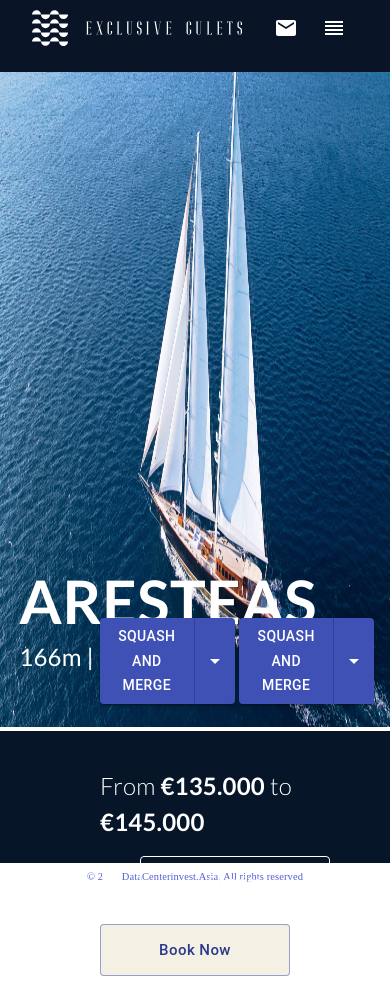
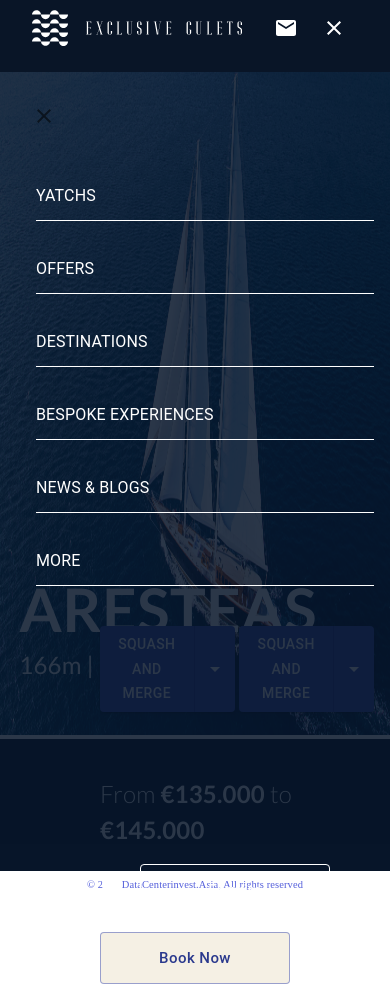
Before and after one commit to Birajpokharel11/Responsive-Menubar, a React (Create React App) app: page / in a window 390 px wide. Both pictures are taken after a click on the button 334 px from the left and 28 px from the top of the page. Built offline with nearby package versions, Linux system fonts and the light colour scheme.

Commit message:
Responsive drawer

```diff
--- a/src/layouts/Minimal/components/Topbar.jsx
+++ b/src/layouts/Minimal/components/Topbar.jsx
@@ -144,28 +144,31 @@ import PhoneEnabledIcon from '@material-ui/icons/PhoneEnabled';
 import EmailIcon from '@material-ui/icons/Email';
 import PersonIcon from '@material-ui/icons/Person';
 import { Hidden } from '@material-ui/core';
-import ReorderIcon from '@material-ui/icons/Reorder';
+import MenuIcon from '@material-ui/icons/Menu';
+import SwipeableDrawer from '@material-ui/core/SwipeableDrawer';
+import Drawer from '@material-ui/core/Drawer';
+import CloseIcon from '@material-ui/icons/Close';
+import ListItem from '@material-ui/core/ListItem';
+import ListItemIcon from '@material-ui/core/ListItemIcon';
+import ListItemText from '@material-ui/core/ListItemText';
+import List from '@material-ui/core/List';
 
-function ElevationScroll(props) {
-  const { children } = props;
-  const trigger = useScrollTrigger({
-    disableHysteresis: true,
-    threshold: 100
-  });
-
-  return React.cloneElement(children, {
-    elevation: trigger ? 4 : 0
-  });
-}
+const drawerWidth = 400;
 const useStyles = makeStyles((theme) => ({
   toolbarMargin: {
-    ...theme.mixins.toolbar
+    ...theme.mixins.toolbar,
+    marginTop: '8px'
   },
   logo: {
     maxWidth: ' 210px',
     minHeight: '35.84px'
   },
-  AppBar: { backgroundColor: '#091527', height: '72px', maxWidth: '100%' },
+  AppBar: {
+    backgroundColor: '#091527',
+    height: '72px',
+    maxWidth: '100%',
+    zIndex: theme.zIndex.modal + 1
+  },
   tab: {
     fontFamily: 'Lato',
     fontStyle: 'normal',
@@ -183,6 +186,25 @@ const useStyles = makeStyles((theme) => ({
     [theme.breakpoints.down('lg')]: {
       padding: '0px,0px,0px,32px'
     }
+  },
+  drawer: {
+    backgroundColor: '#091527'
+  },
+  drawerPaper: {
+    width: drawerWidth,
+    backgroundColor: '#071529D9',
+    [theme.breakpoints.down('755')]: {
+      width: '80%'
+    },
+    [theme.breakpoints.down('700')]: {
+      width: '100%'
+    }
+  },
+  listStyle: {
+    marginTop: '24px'
+  },
+  hide: {
+    display: 'none'
   }
 }));
 
@@ -190,18 +212,22 @@ export default function Header(props) {
   const classes = useStyles();
 
   const [value, setValue] = useState(0);
-  const [anchorEl, setAnchorEl] = React.useState(null);
+  const [mobileOpen, setMobileOpen] = useState(false);
   const [open, setOpen] = useState(false);
-  const [selectedIndex, setSelectedIndex] = useState(0);
 
   const handelChange = (e, value) => {
     setValue(value);
   };
-  const handleClick = (event) => {
-    setAnchorEl(event.currentTarget);
+
+  const handleDrawerOpen = () => {
+    setMobileOpen(true);
     setOpen(true);
   };
 
+  const handleDrawerClose = () => {
+    setMobileOpen(false);
+    setOpen(false);
+  };
   useEffect(() => {
     if (window.location.pathname === '/' && value !== 0) {
       setValue(0);
@@ -245,7 +271,7 @@ export default function Header(props) {
                 width="330"
               />
             </Button>
-            <Hidden lgUp>
+            <Hidden xlUp>
               <div style={{ flexGrow: 1 }} />
             </Hidden>
             <Hidden mdDown>
@@ -258,7 +284,7 @@ export default function Header(props) {
                 <Tab
                   label=""
                   component={Link}
-                  to="/YATCHS"
+                  to="/"
                   style={{ display: 'none', padding: '0', margin: '0' }}
                 />
                 <Tab
@@ -336,19 +362,72 @@ export default function Header(props) {
                   }}
                 />
               </Hidden>
-              <IconButton color="inherit">
-                <ReorderIcon />
-              </IconButton>{' '}
+              <IconButton
+                color="inherit"
+                edge="end"
+                onClick={handleDrawerOpen}
+                className={clsx(mobileOpen && classes.hide)}
+              >
+                <MenuIcon />
+              </IconButton>
+              <IconButton
+                onClick={handleDrawerClose}
+                color="inherit"
+                className={clsx(!mobileOpen && classes.hide)}
+              >
+                <CloseIcon />
+              </IconButton>
             </Hidden>
           </Toolbar>
         </Container>
       </AppBar>
       <div className={classes.toolbarMargin} />
+      <Drawer
+        className={classes.drawer}
+        variant="persistent"
+        anchor="right"
+        open={open}
+        classes={{
+          paper: classes.drawerPaper
+        }}
+      >
+        <div style={{ padding: '92px 0 92px 20px' }}>
+          <IconButton onClick={handleDrawerClose}>
+            <CloseIcon />
+          </IconButton>
+          <List className={classes.tab}>
+            <ListItem className={classes.listStyle}>
+              <ListItemText primary="YATCHS" />
+            </ListItem>
+            <Divider variant="middle" style={{ backgroundColor: 'white' }} />
+            <ListItem className={classes.listStyle}>
+              <ListItemText primary="OFFERS" />
+            </ListItem>{' '}
+            <Divider variant="middle" style={{ backgroundColor: 'white' }} />
+            <ListItem className={classes.listStyle}>
+              <ListItemText primary="DESTINATIONS" />
+            </ListItem>{' '}
+            <Divider variant="middle" style={{ backgroundColor: 'white' }} />
+            <ListItem className={classes.listStyle}>
+              <ListItemText primary="BESPOKE EXPERIENCES" />
+            </ListItem>{' '}
+            <Divider variant="middle" style={{ backgroundColor: 'white' }} />
+            <ListItem className={classes.listStyle}>
+              <ListItemText primary="NEWS & BLOGS" />
+            </ListItem>{' '}
+            <Divider variant="middle" style={{ backgroundColor: 'white' }} />
+            <ListItem className={classes.listStyle}>
+              <ListItemText primary="MORE" />
+            </ListItem>{' '}
+            <Divider variant="middle" style={{ backgroundColor: 'white' }} />
+          </List>
+        </div>
+      </Drawer>
     </>
   );
 }
 // import React, { useState } from 'react';
-
+// 92px 0 92px 20px
 // import { makeStyles } from '@material-ui/core/styles';
 // import AppBar from '@material-ui/core/AppBar';
 // import Toolbar from '@material-ui/core/Toolbar';
```
Also changed, not shown: src/layouts/Main/Main.container.jsx (deleted, +0 -15 lines), src/layouts/Minimal/Minimal.container.jsx (deleted, +0 -15 lines).
